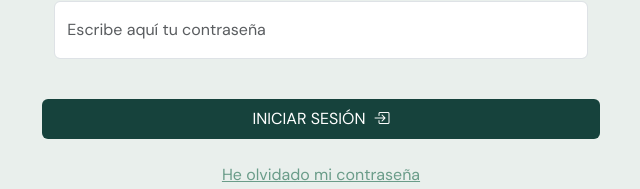
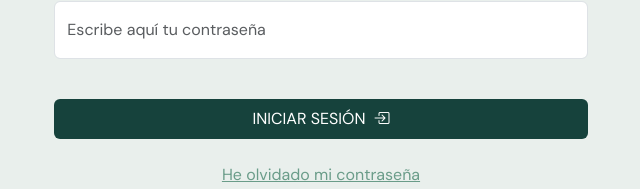
Before and after one commit to Carlos-Mtzg/warehouseManager_front, a React (Vite) app: page / in a window 1280 px wide. Shown: the part 524-713 px from the top of the page, without its empty margins (319-959 px from the left). Built offline with nearby package versions, Linux system fonts and the light colour scheme; no server answers.

Commit message:
feat(Login): make submit button full width for better usability

```diff
--- a/src/pages/auth/Login.jsx
+++ b/src/pages/auth/Login.jsx
@@ -133,10 +133,10 @@ const Login = () => {
               </div>
             ) : null}
           </div>
-          <div className="row mt-3">
+          <div className="mt-3">
             {isSubmitting ? (
               <button
-                className={`rounded ${styles['submit-btn']}`}
+                className={`rounded w-100 ${styles['submit-btn']}`}
                 type="submit"
                 disabled
               >
@@ -153,7 +153,7 @@ const Login = () => {
               </button>
             ) : (
               <button
-                className={`rounded ${styles['submit-btn']}`}
+                className={`rounded w-100 ${styles['submit-btn']}`}
                 type="submit"
                 disabled={isSubmitting}
               >
```
